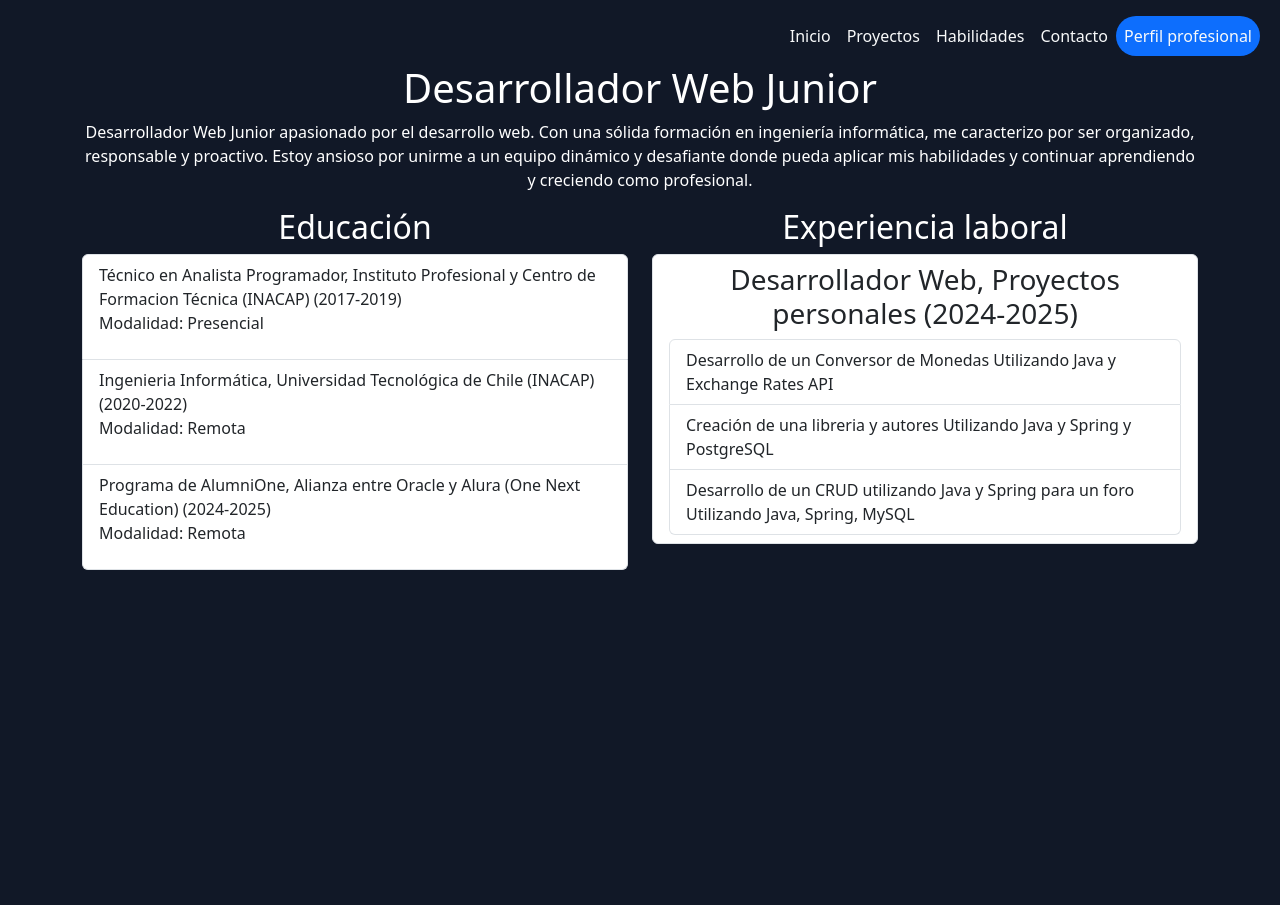
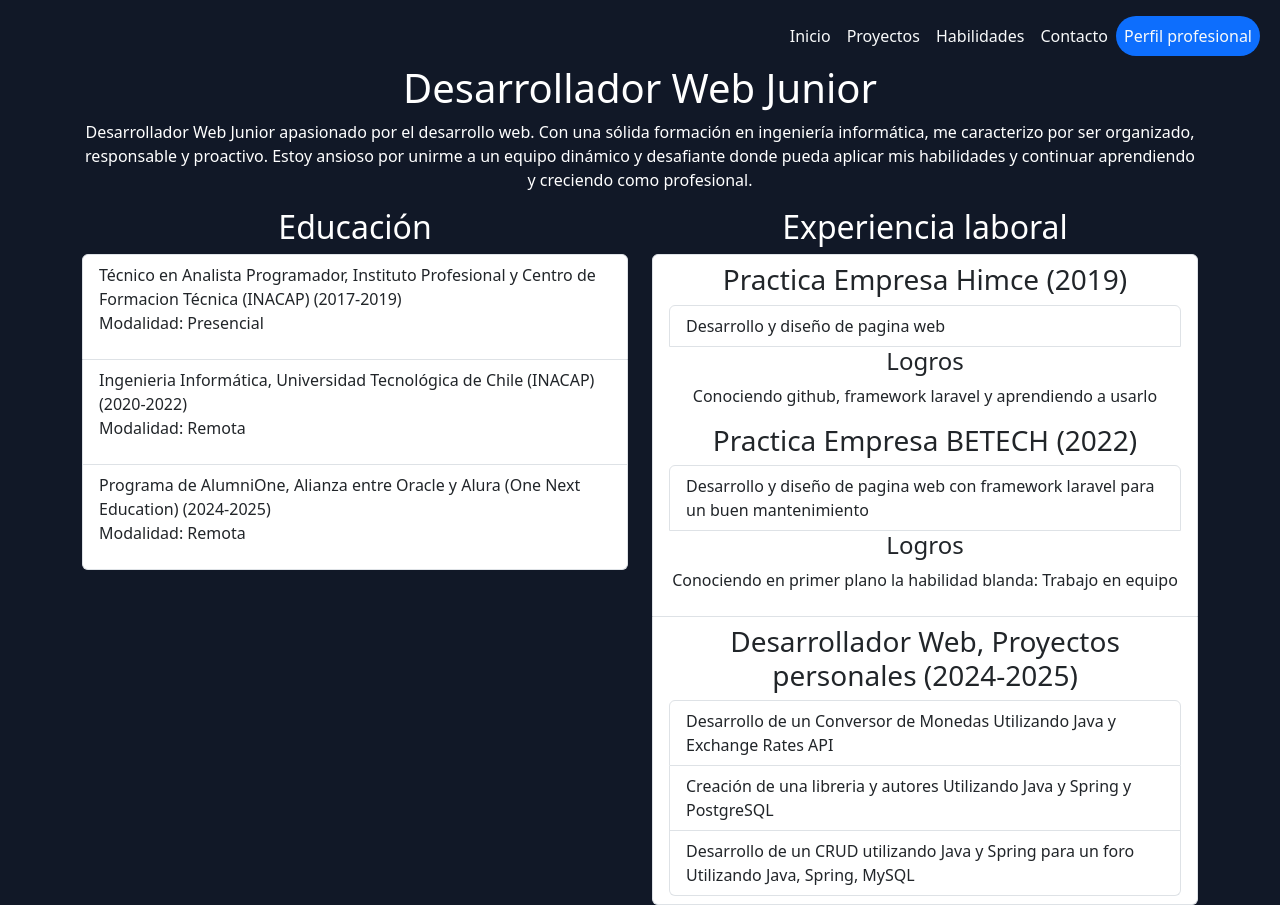
Before and after one commit to blackgoku-97/portafolio, a React (Vite) app: page /curriculum in a window 1280 px wide. Before the commit the page ends 800 px from the top, so only its background shows below. Built offline with nearby package versions, Linux system fonts and the light colour scheme.

Commit message:
curriculum 6

```diff
--- a/src/components/Curriculum.jsx
+++ b/src/components/Curriculum.jsx
@@ -37,6 +37,29 @@ export const Curriculum = () => {
         <div className="col-md-6">
           <h2 className="text-center">Experiencia laboral</h2>
           <ul className="list-group">
+          <li className="list-group-item">
+              <h3 className="text-center">
+                Practica Empresa Himce (2019)
+              </h3>
+              <ul className="list-group">
+                <li className="list-group-item">
+                  Desarrollo y diseño de pagina web
+                </li>
+                <h4 className="text-center">Logros</h4>
+                <p className="text-center">Conociendo github, framework laravel y aprendiendo a usarlo</p>
+              </ul>
+              <h3 className="text-center">
+                Practica Empresa BETECH (2022)
+              </h3>
+              <ul className="list-group">
+                <li className="list-group-item">
+                  Desarrollo y diseño de pagina web con framework laravel
+                  para un buen mantenimiento
+                </li>
+                <h4 className="text-center">Logros</h4>
+                <p className="text-center">Conociendo en primer plano la habilidad blanda: Trabajo en equipo</p>
+              </ul>
+            </li>
             <li className="list-group-item">
               <h3 className="text-center">
                 Desarrollador Web, Proyectos personales (2024-2025)
```
